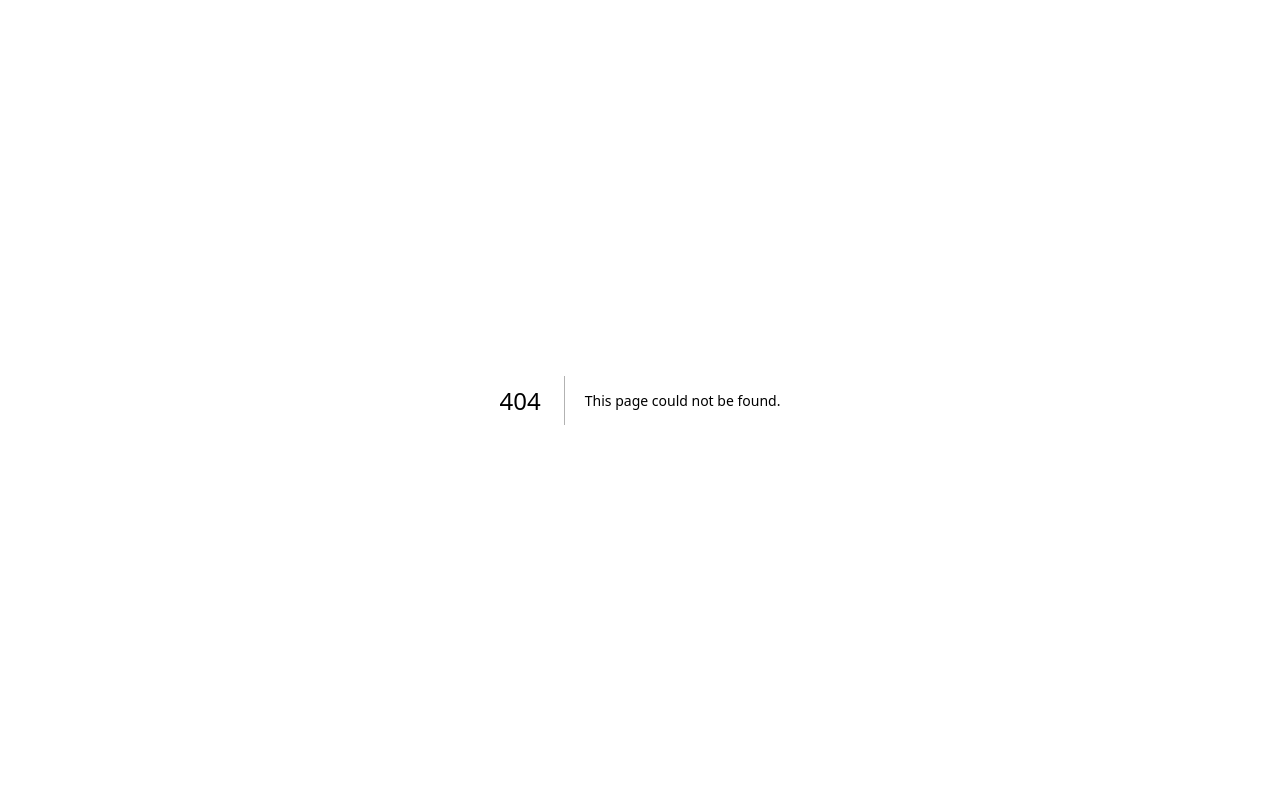
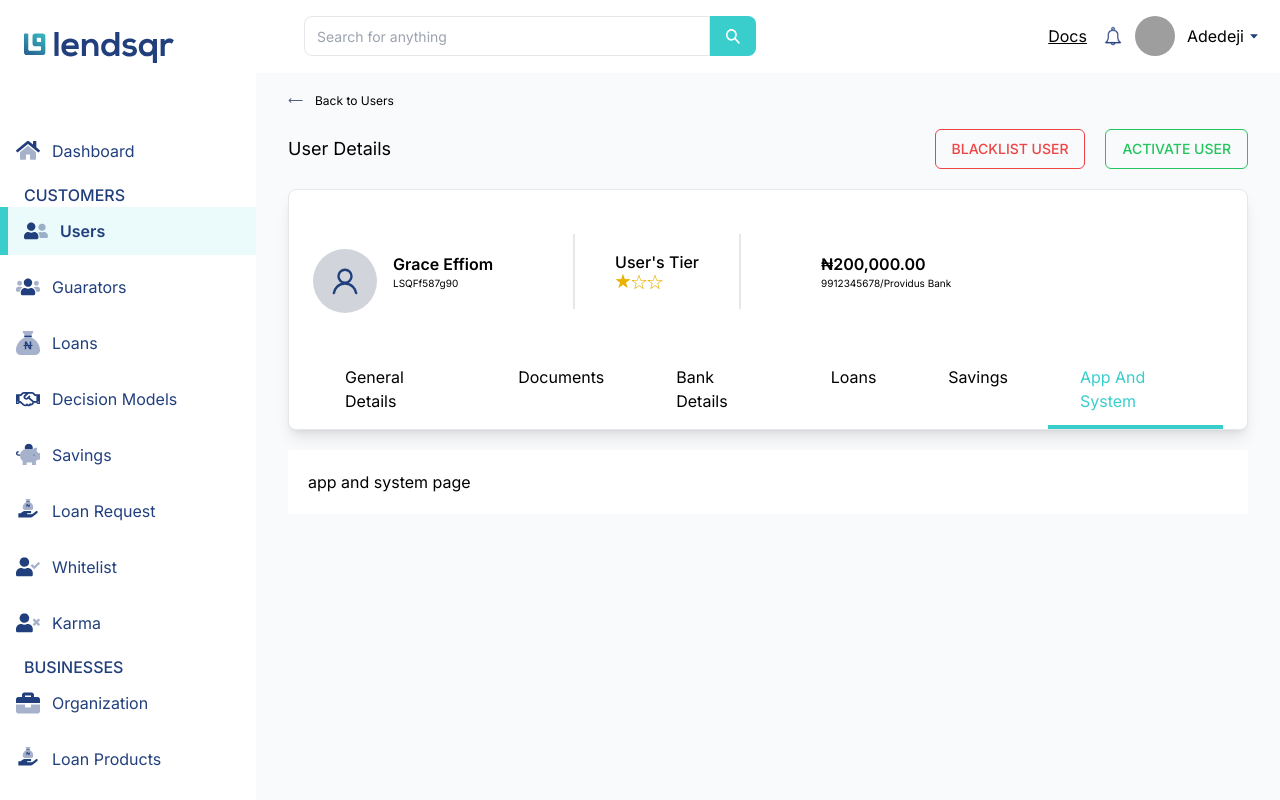
Before and after one commit to maytheu/lendsqr-fe-test, a Next.js app: page /user-settings in a window 1280 px wide. Before the commit this address had no page. Built offline with nearby package versions, Linux system fonts and the light colour scheme; grey boxes are pictures that could not be loaded.

Commit message:
implement profile page

```diff
--- a/app/(root)/user-profile/layout.tsx
+++ b/app/(root)/(profile)/layout.tsx
@@ -23,7 +23,7 @@ export default function RootLayout({
     <main className="size-full flex flex-col bg-gray-50">
       <div className="px-8 pt-5 flex flex-col">
         <UserDetails account={account} user={user} />
-        {children}
+        <main className="flex flex-col size-full bg-white p-5">{children}</main>
       </div>
     </main>
   );
--- /dev/null
+++ b/app/(root)/(profile)/user-bank/page.tsx
@@ -0,0 +1,11 @@
+import React from 'react'
+
+const UserBank = () => {
+  return (
+    <div>
+      user bank page
+    </div>
+  )
+}
+
+export default UserBank
--- /dev/null
+++ b/app/(root)/(profile)/user-document/page.tsx
@@ -0,0 +1,7 @@
+import React from "react";
+
+const UserDocument = () => {
+  return <div>user document</div>;
+};
+
+export default UserDocument;
--- /dev/null
+++ b/app/(root)/(profile)/user-loan/page.tsx
@@ -0,0 +1,11 @@
+import React from 'react'
+
+const UserLoan = () => {
+  return (
+    <div>
+      user loan page
+    </div>
+  )
+}
+
+export default UserLoan
--- /dev/null
+++ b/app/(root)/(profile)/user-saving/page.tsx
@@ -0,0 +1,11 @@
+import React from 'react'
+
+const UserSaving = () => {
+  return (
+    <div>
+      user saving page
+    </div>
+  )
+}
+
+export default UserSaving
--- /dev/null
+++ b/app/(root)/(profile)/user-settings/page.tsx
@@ -0,0 +1,11 @@
+import React from 'react'
+
+const page = () => {
+  return (
+    <div>
+      app and system page
+    </div>
+  )
+}
+
+export default page
--- a/components/UserDetails.tsx
+++ b/components/UserDetails.tsx
@@ -54,7 +54,7 @@ const UserDetails = ({ user, account }: UserData) => {
         </div>
       </div>
 
-      <Card className="shadow-lg">
+      <Card className="shadow-lg bg-white">
         <CardContent className="flex flex-col xl:flex-row items-center gap-3 justify-start pt-8">
           <div className="flex my-8 items-center">
             <div className="relative flex">
```
Also changed, not shown: app/(root)/(profile)/user-profile/page.tsx (renamed from app/(root)/user-profile/page.tsx).
